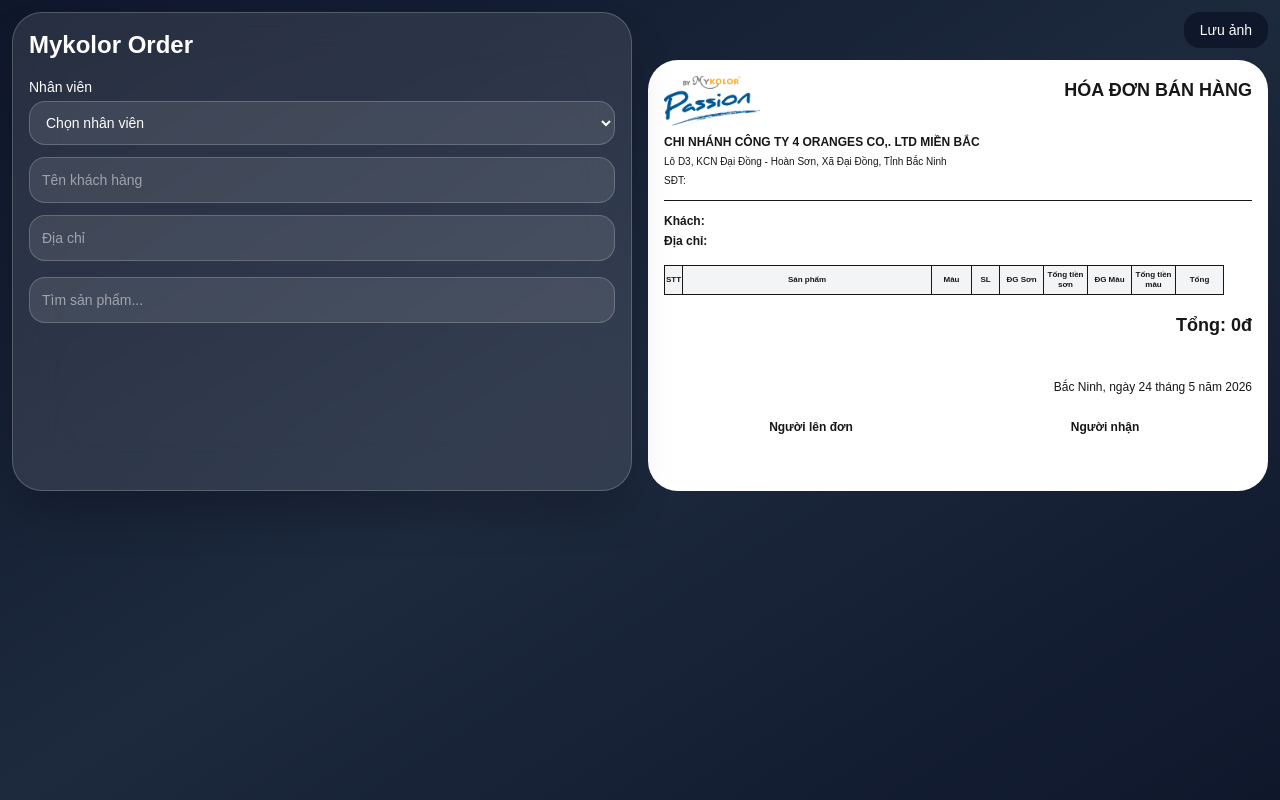
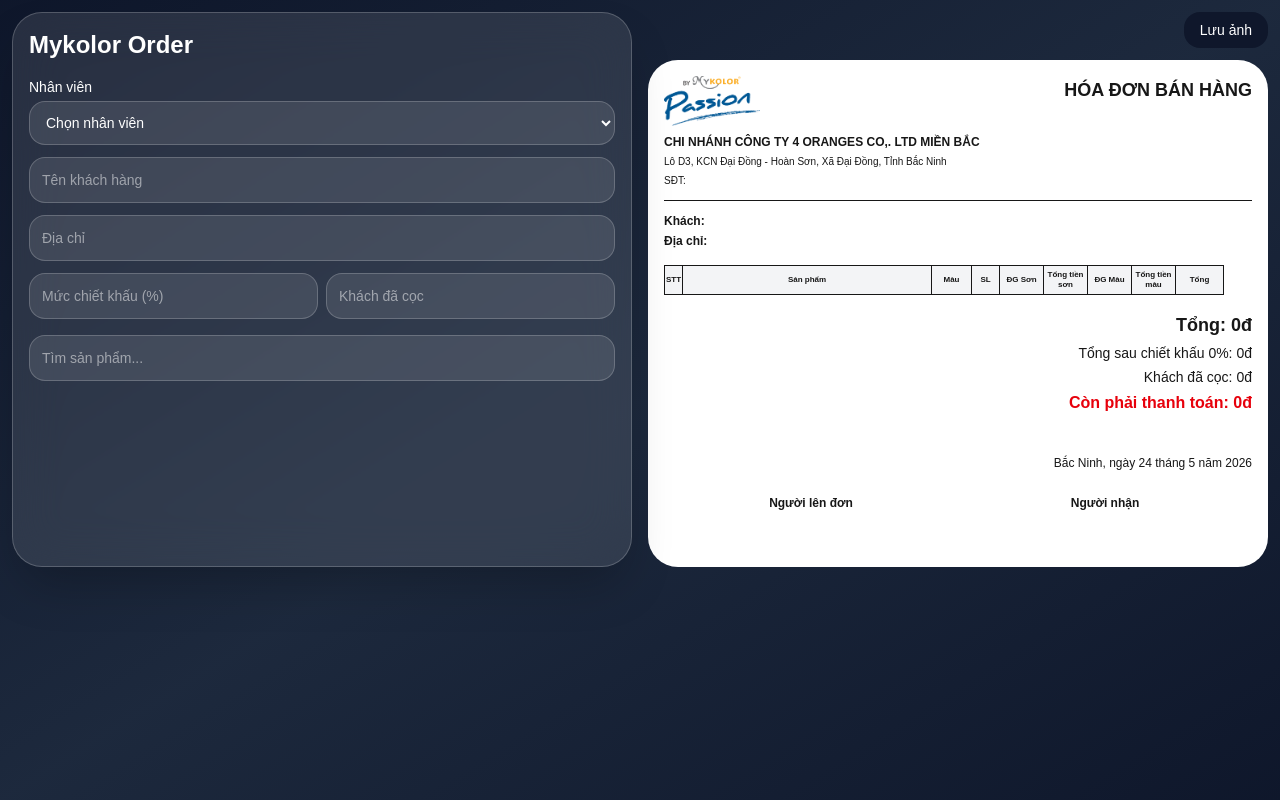
Before and after one commit to kimtaehyung26121998-del/mykolor-order, a Next.js app: page / in a window 1280 px wide. Built offline with nearby package versions, Linux system fonts and the light colour scheme.

Commit message:
add discount and deposit calculation

```diff
--- a/app/page.tsx
+++ b/app/page.tsx
@@ -405,6 +405,11 @@
 
   const [customerAddress, setCustomerAddress] =
     useState("");
+    const [discountPercent, setDiscountPercent] =
+  useState(0);
+
+const [customerDeposit, setCustomerDeposit] =
+  useState(0);
 
   const [selectedEmployee, setSelectedEmployee] =
   useState<any>(null);
@@ -517,7 +522,13 @@
   );
 
 }, 0);
+const finalAfterDiscount =
+  total *
+  ((100 - discountPercent) / 100);
 
+const remainingPayment =
+  finalAfterDiscount -
+  customerDeposit;
 const saveInvoiceImage = async () => {
 
   if (!invoiceRef.current) return;
@@ -639,6 +650,52 @@
 
           </div>
 
+<div className="grid grid-cols-2 gap-2 mt-3">
+
+  <input
+    placeholder="Mức chiết khấu (%)"
+    value={
+      discountPercent === 0
+        ? ""
+        : discountPercent
+    }
+    onChange={(e) => {
+
+      const raw =
+        e.target.value.replace(/\D/g, "");
+
+      setDiscountPercent(
+        raw === ""
+          ? 0
+          : Number(raw)
+      );
+
+    }}
+    className="w-full bg-white/10 border border-white/20 rounded-2xl p-3 text-sm outline-none"
+  />
+
+  <input
+    placeholder="Khách đã cọc"
+    value={
+      customerDeposit === 0
+        ? ""
+        : customerDeposit.toLocaleString("vi-VN")
+    }
+    onChange={(e) => {
+
+      const raw =
+        e.target.value.replaceAll(".", "");
+
+      const numberValue =
+        Math.max(0, Number(raw));
+
+      setCustomerDeposit(numberValue);
+
+    }}
+    className="w-full bg-white/10 border border-white/20 rounded-2xl p-3 text-sm outline-none"
+  />
+
+</div>
           {/* tìm sản phẩm */}
 
           <div className="mt-4">
@@ -1029,13 +1086,42 @@
 
           {/* tổng */}
 
-          <div className="mt-4 text-right">
+<div className="mt-4 text-right space-y-1">
 
-            <p className="text-lg font-bold">
-              Tổng: {total.toLocaleString("vi-VN")}đ
-            </p>
+  <p className="text-lg font-bold">
+    Tổng: {total.toLocaleString("vi-VN")}đ
+  </p>
 
-          </div>
+  <p className="text-sm">
+
+    Tổng sau chiết khấu
+    {" "}
+    {discountPercent}%:
+    {" "}
+
+    {finalAfterDiscount.toLocaleString("vi-VN")}đ
+
+  </p>
+
+  <p className="text-sm">
+
+    Khách đã cọc:
+    {" "}
+
+    {customerDeposit.toLocaleString("vi-VN")}đ
+
+  </p>
+
+  <p className="text-base font-bold text-red-600">
+
+    Còn phải thanh toán:
+    {" "}
+
+    {remainingPayment.toLocaleString("vi-VN")}đ
+
+  </p>
+
+</div>
          <div
   className="mt-10"
   style={{
```
